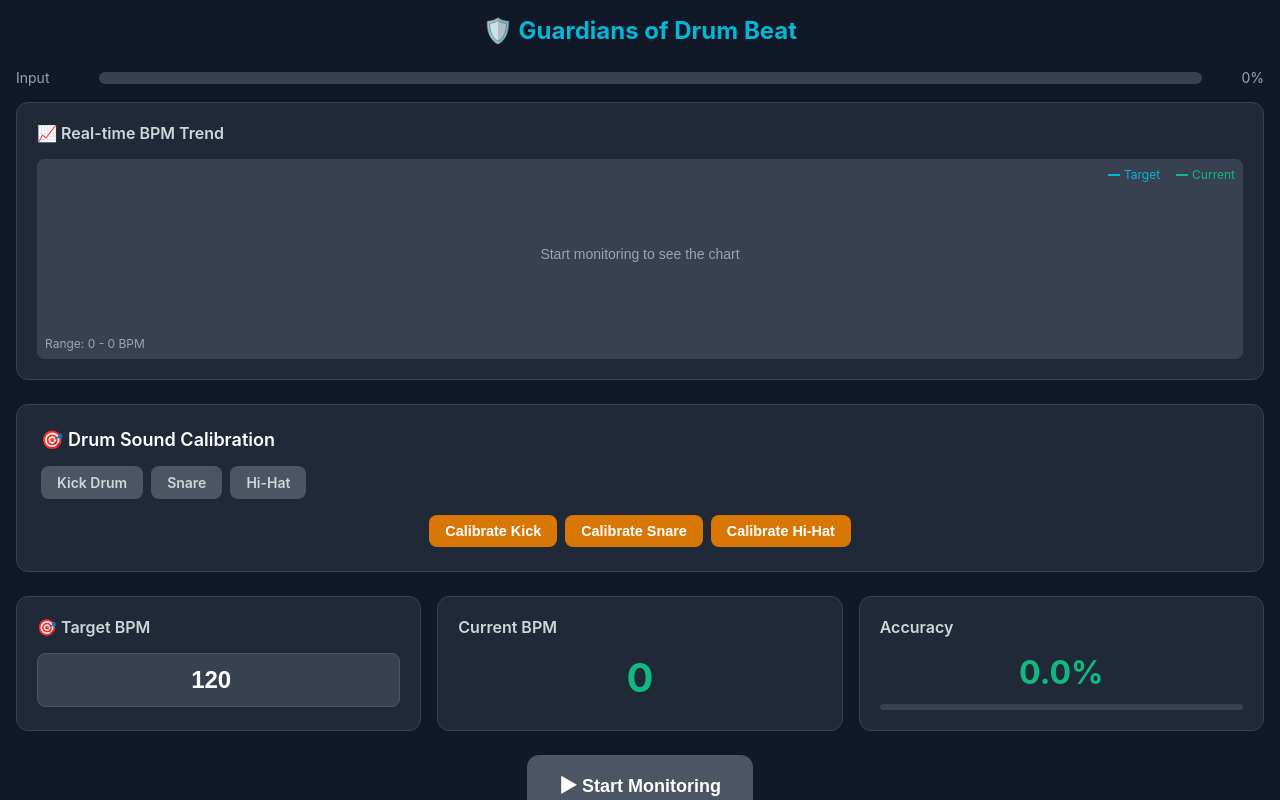
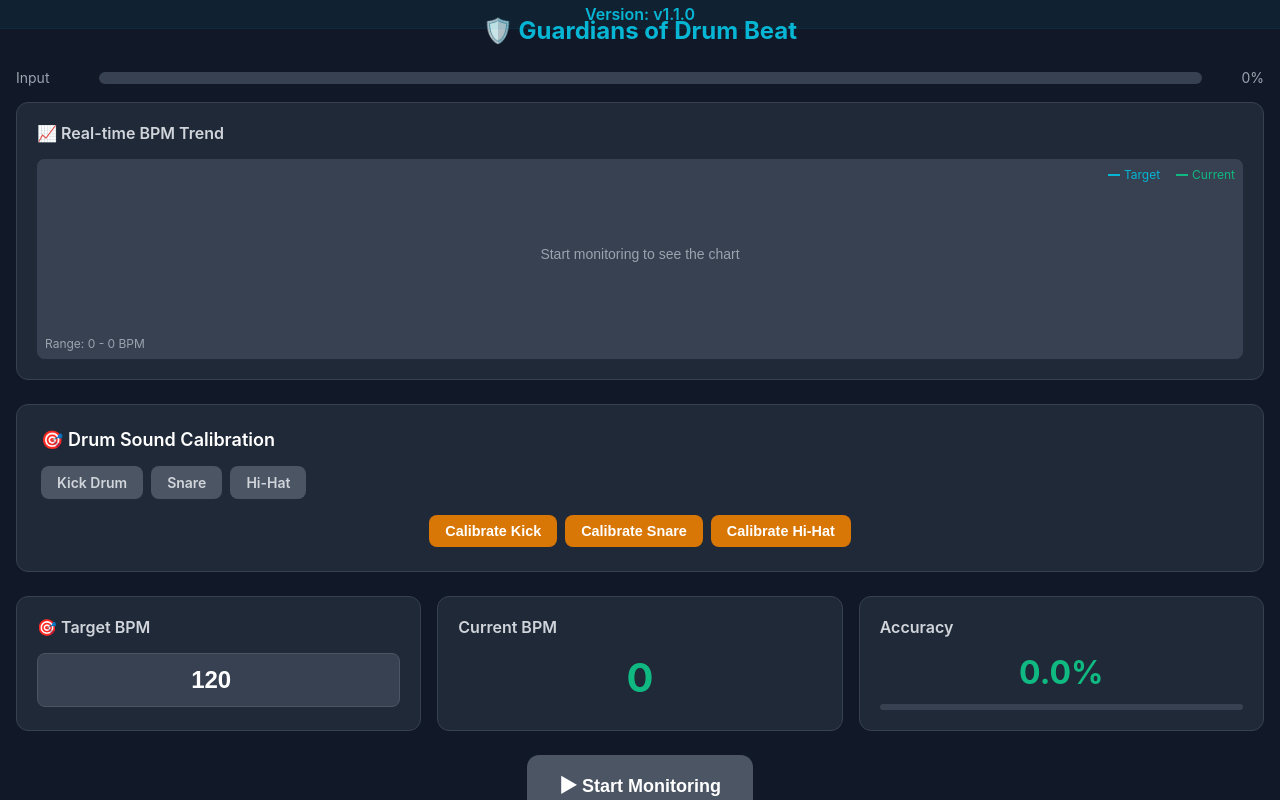
Before and after one commit to dukjae75/dukjae75.github.io, a plain HTML site: page index.html in a window 1280 px wide. Drawn offline with Linux system fonts and the light colour scheme.

Commit message:
chore: add APP_VERSION banner (v1.1.0) and display on UI

```diff
--- a/app.js
+++ b/app.js
@@ -27,6 +27,8 @@ let sequentialCalibration = false; // true = kick->snare->hihat flow, false = si
 let bpmChartData = [];
 let chartCanvas = null;
 let chartCtx = null;
+// 프로그램 버전 (여기 값을 수정하면 UI에 표시되는 버전이 변경됩니다)
+const APP_VERSION = 'v1.1.0';
 
 // DOM 요소들
 const elements = {
@@ -868,6 +870,12 @@ window.addEventListener('load', () => {
     } catch (err) {
         console.warn('Initialization warning:', err);
     }
+
+    // 앱 버전 배너 업데이트
+    try {
+        const verEl = document.getElementById('appVersionText');
+        if (verEl) verEl.textContent = APP_VERSION;
+    } catch (e) {}
 });
 
 // 오디오 컨텍스트 자동 재개 (iOS Safari 대응)
--- a/index.html
+++ b/index.html
@@ -457,6 +457,10 @@
         <div class="header">
             <h1 class="title">🛡️ Guardians of Drum Beat</h1>
         </div>
+        <!-- 버전 배너 (상단에 항상 표시) -->
+        <div id="appVersionBanner" style="position:fixed;top:0;left:0;right:0;background:rgba(6,182,212,0.06);color:#06b6d4;text-align:center;padding:0.25rem 0;font-weight:600;z-index:1001;border-bottom:1px solid rgba(6,182,212,0.06);">
+            Version: <span id="appVersionText">v0.0.0</span>
+        </div>
 
         <!-- 입력 레벨 미터 -->
         <div class="input-meter" aria-hidden="false" role="status" style="margin-bottom:1rem;">
```
